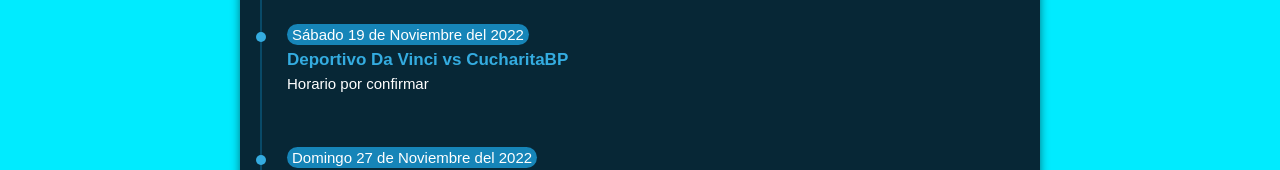
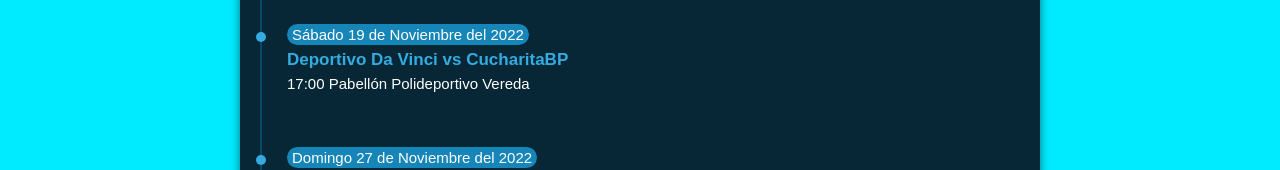
Before and after one commit to CucharitaBP/CucharitaBP.github.io, a plain HTML site: page calendario.html in a window 1280 px wide. Shown: the part 382-552 px from the top of the page. Drawn offline with Linux system fonts and the light colour scheme.

Commit message:
Update calendario.html

```diff
--- a/calendario.html
+++ b/calendario.html
@@ -50,7 +50,7 @@
             <div class="content">
               <h3>Deportivo Da Vinci vs CucharitaBP</h3>
               <p>
-                Horario por confirmar
+                17:00 Pabell&oacute;n Polideportivo Vereda
               </p>
             </div>
           </li>
```
